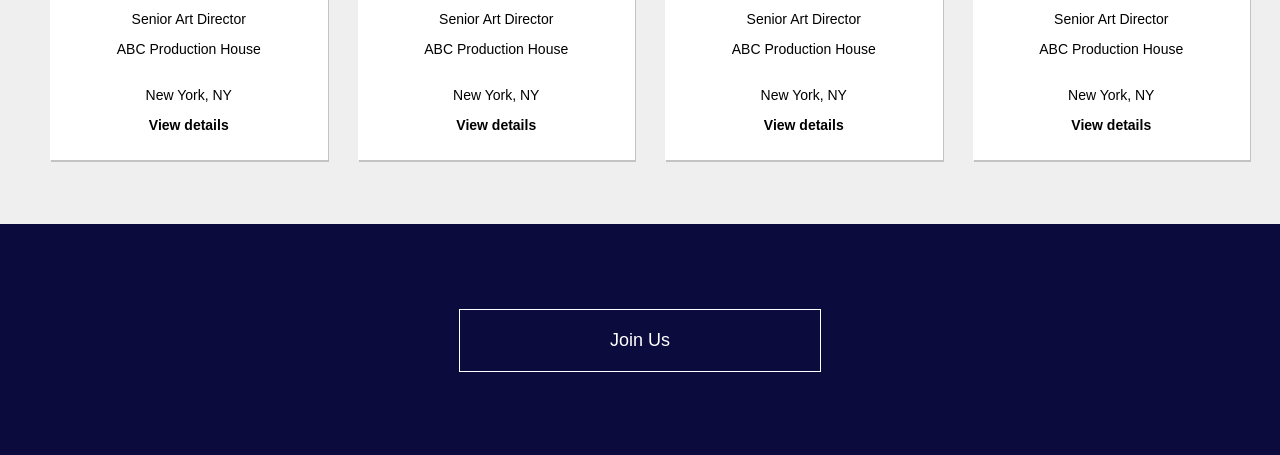
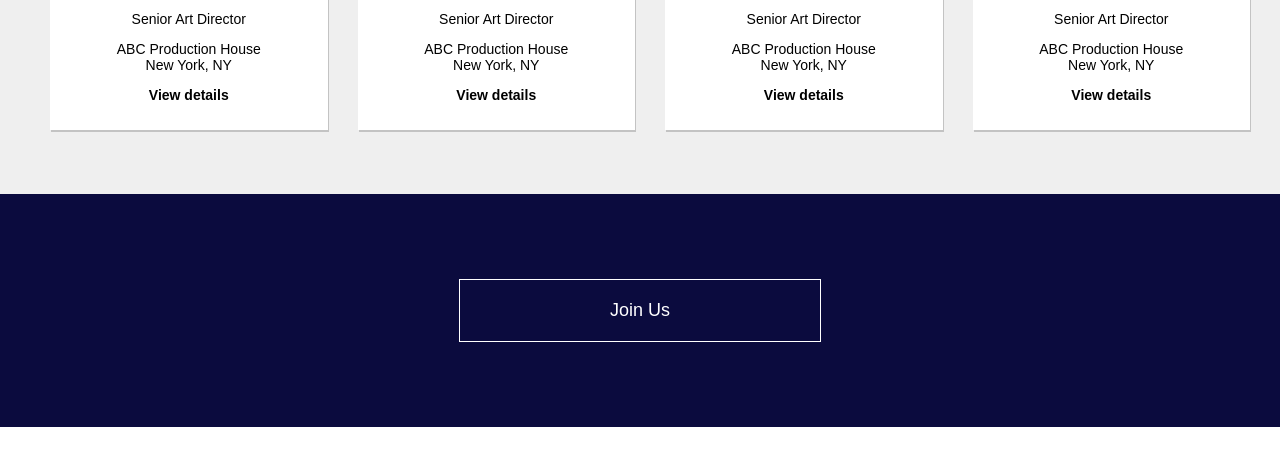
Before and after one commit to shubham-rocko/second-html, a plain HTML site: page UI2/index.html in a window 1280 px wide. Shown: the part 1859-2314 px from the top of the page. Drawn offline with Linux system fonts and the light colour scheme.

Commit message:
code pretty_fie

```diff
--- a/UI2/index.html
+++ b/UI2/index.html
@@ -344,8 +344,6 @@
                     </p>
                     <p>
                       <span>ABC Production House</span>
-                    </p>
-                    <p>
                       <br />
                       <span>New York, NY</span>
                     </p>
@@ -364,8 +362,6 @@
                     </p>
                     <p>
                       <span>ABC Production House</span>
-                    </p>
-                    <p>
                       <br />
                       <span>New York, NY</span>
                     </p>
@@ -384,8 +380,6 @@
                     </p>
                     <p>
                       <span>ABC Production House</span>
-                    </p>
-                    <p>
                       <br />
                       <span>New York, NY</span>
                     </p>
@@ -404,8 +398,6 @@
                     </p>
                     <p>
                       <span>ABC Production House</span>
-                    </p>
-                    <p>
                       <br />
                       <span>New York, NY</span>
                     </p>
```
